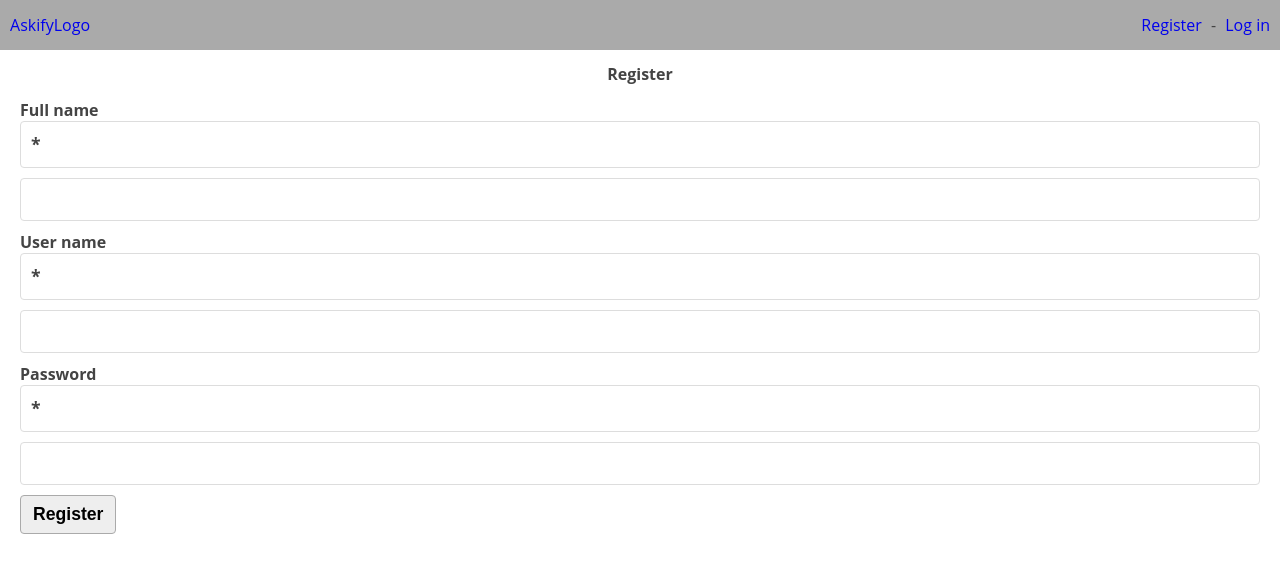
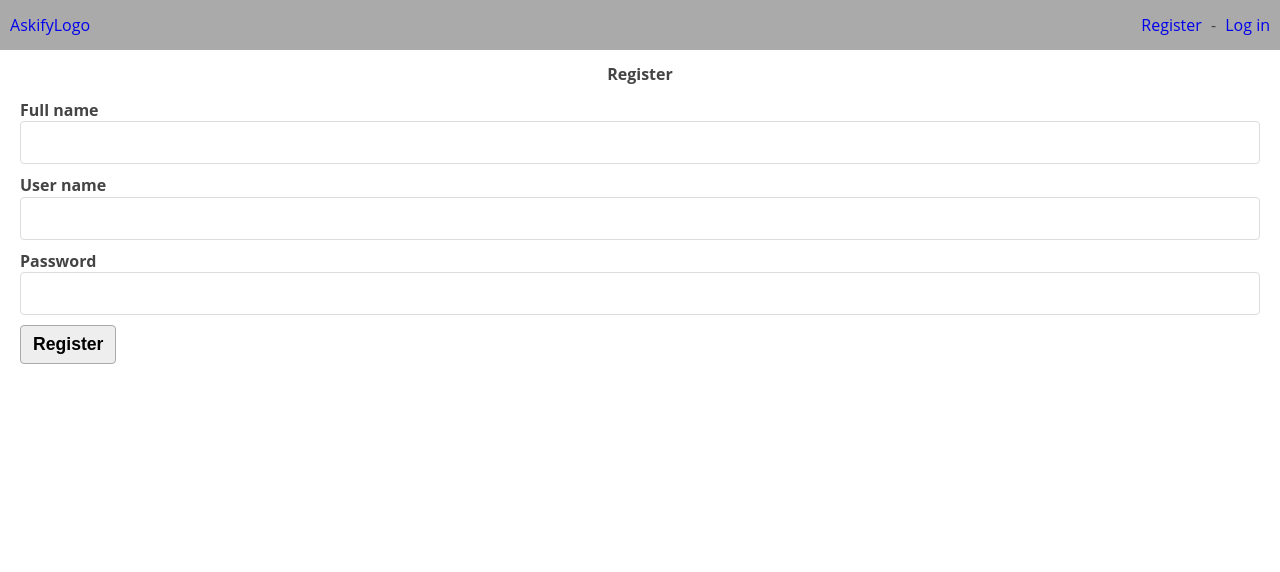
Before and after one commit to lhendriks1/askify-app, a React (Create React App) app: page /register in a window 1280 px wide. Shown: the top 572 px of the page. Built offline with nearby package versions, Linux system fonts and the light colour scheme.

Commit message:
add now alias for zeit deploy; show all results on dashboard page

```diff
--- a/src/components/RegistrationForm/RegistrationForm.js
+++ b/src/components/RegistrationForm/RegistrationForm.js
@@ -29,7 +29,7 @@ export default function RegistrationForm(props) {
             {errorDiv}
             <div className='full_name'>
                 <label htmlFor='RegistrationForm__full_name'>
-                    Full name <Required />
+                    Full name
                 </label>
                 <Input
                     name='full_name'
@@ -40,7 +40,7 @@ export default function RegistrationForm(props) {
             </div>
             <div className='user_name'>
                 <label htmlFor='RegistrationForm__user_name'>
-                    User name <Required />
+                    User name
                 </label>
                 <Input
                     name='user_name'
@@ -51,7 +51,7 @@ export default function RegistrationForm(props) {
             </div>
             <div className='password'>
                 <label htmlFor='RegistrationForm__password'>
-                    Password <Required />
+                    Password
                 </label>
                 <Input
                     name='password'
--- a/src/routes/QuestionsNavPage/QuestionsNavPage.js
+++ b/src/routes/QuestionsNavPage/QuestionsNavPage.js
@@ -1,13 +1,17 @@
-import React, {useContext} from 'react';
+import React, {useContext, useEffect} from 'react';
 import {QAContext} from '../../QaContext';
 import './QuestionsNavPage.css';
 import QuestionListItem from '../../components/QuestionListItem/QuestionListItem';
 import Headline from '../../components/Headline/headline';
 
 function QuestionsNavPage() {
+  const qaContext = useContext(QAContext)
+  const {displayedResults, setQuery, setDisplayedResults, results} = qaContext;
 
-  const qaContext = useContext(QAContext)
-  const {displayedResults} = qaContext;
+  useEffect(() => {
+    setQuery('');
+    setDisplayedResults(results)
+  }, [])
 
     const questions = displayedResults.map((q, key) =>
       <QuestionListItem {...q} key={key}/>)
```
Also changed, not shown: public/now.json (added, +8 -0 lines).
